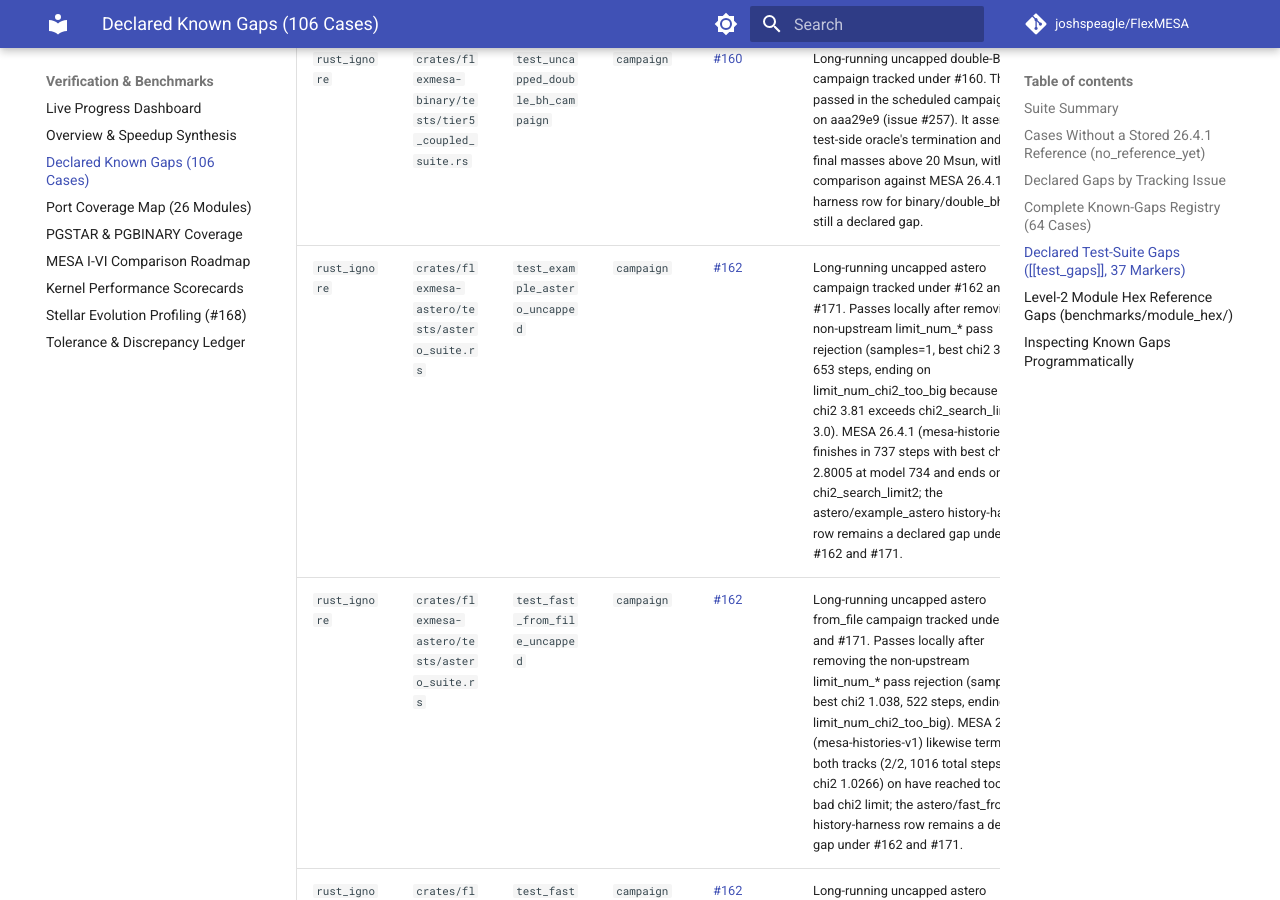
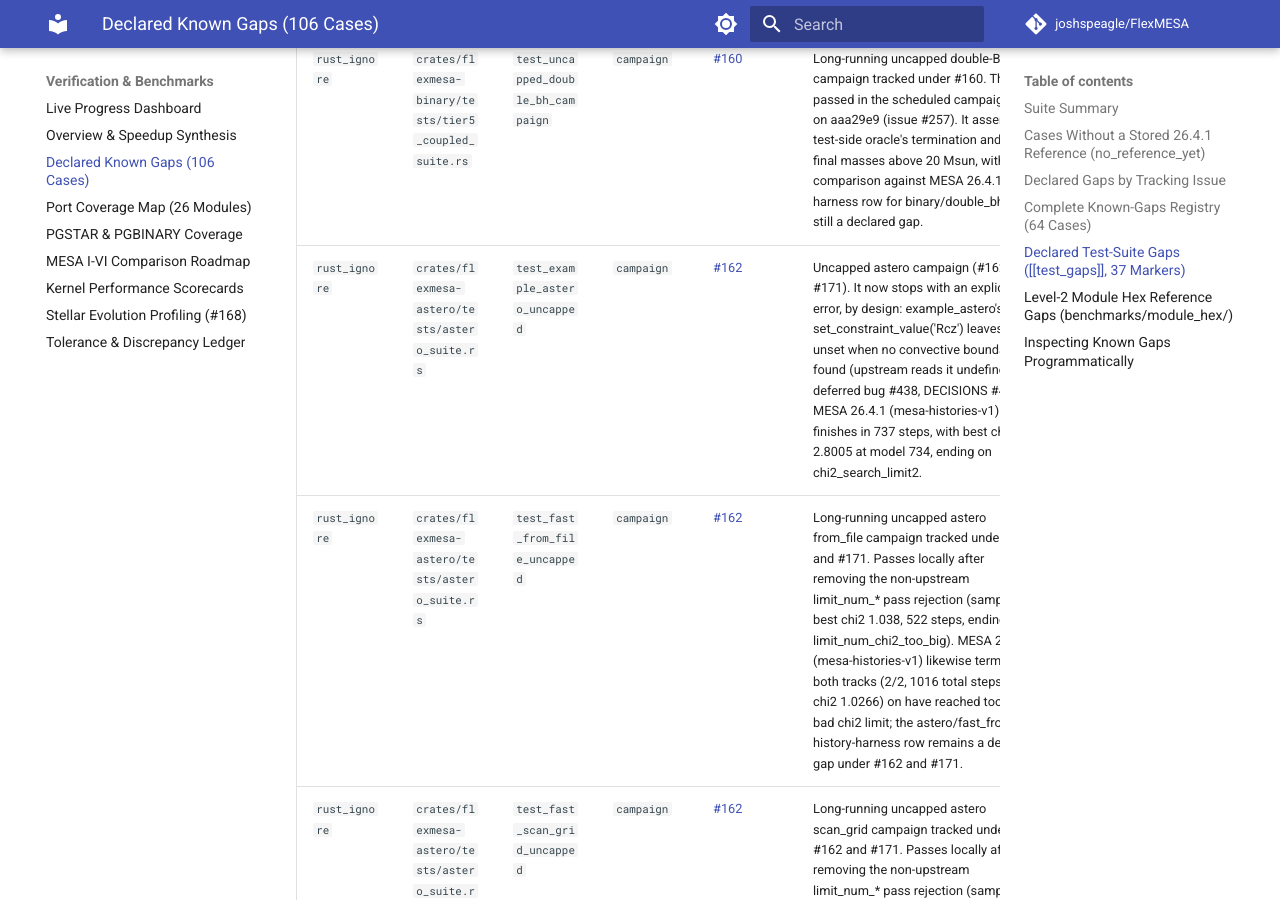
Before and after one commit to joshspeagle/FlexMESA, an MkDocs documentation site: the page built from docs/benchmarks/known-gaps.md, in a window 1280 px wide and 900 px high, scrolled down 13421 px. Built offline with MkDocs 1.6.1 and Material for MkDocs 9.7.7, drawn with Linux system fonts in a browser that asks for light colours; comment, search, counter and statistics services are not loaded.

Commit message:
test-gaps: example_astero uncapped campaign now fails by design on the Rcz explicit error (#438, #532)
The scheduled verification campaign (#532, run 45453155505) reports
test_example_astero_uncapped as an unexpected --ignored failure.
example_astero's set_constraint_value('Rcz') leaves val unset when no
convective boundary is found. Upstream reads it undefined, and FlexMESA
raises the explicit error required by DECISIONS #43 (deferred bug
#438). The declaration said expect_fail_when_run = false; it is now
true, and the reason explains why. No test code or expected value
changed.

Verification: known_gaps_gate --fail-on-imperative-skips: 0
undeclared, 0 stale. The known-gaps page is regenerated.

Co-Authored-By: Claude Opus 5.5 <noreply@anthropic.com>
Claude-Session: https://claude.ai/code/session_01JkqiRnFZiWFNhdBU31xmqX

```diff
--- a/docs/benchmarks/known-gaps.md
+++ b/docs/benchmarks/known-gaps.md
@@ -129,7 +129,7 @@ Every Rust `#[ignore]` and Python `xfail`/`skip` marker in the repository is tra
 | `rust_ignore` | `crates/flexmesa-binary/tests/tier5_coupled_suite.rs` | `test_uncapped_evolve_both_stars_campaign` | `campaign` | [#160](https://github.com/joshspeagle/FlexMESA/issues/160) | Long-running uncapped two-star coupled binary campaign tracked under #160 and scheduled campaign CI. |
 | `rust_ignore` | `crates/flexmesa-binary/tests/tier5_coupled_suite.rs` | `test_uncapped_wind_fed_bhhmxb_campaign` | `campaign` | [#160](https://github.com/joshspeagle/FlexMESA/issues/160) | Long-running uncapped wind-fed BH-HMXB binary campaign tracked under #160 and scheduled campaign CI. |
 | `rust_ignore` | `crates/flexmesa-binary/tests/tier5_coupled_suite.rs` | `test_uncapped_double_bh_campaign` | `campaign` | [#160](https://github.com/joshspeagle/FlexMESA/issues/160) | Long-running uncapped double-BH campaign tracked under #160. The test passed in the scheduled campaign run on aaa29e9 (issue #257). It asserts the test-side oracle's termination and both final masses above 20 Msun, with no comparison against MESA 26.4.1; the harness row for binary/double_bh is still a declared gap. |
-| `rust_ignore` | `crates/flexmesa-astero/tests/astero_suite.rs` | `test_example_astero_uncapped` | `campaign` | [#162](https://github.com/joshspeagle/FlexMESA/issues/162) | Long-running uncapped astero campaign tracked under #162 and #171. Passes locally after removing the non-upstream limit_num_* pass rejection (samples=1, best chi2 3.81, 653 steps, ending on limit_num_chi2_too_big because best chi2 3.81 exceeds chi2_search_limit1 = 3.0). MESA 26.4.1 (mesa-histories-v1) finishes in 737 steps with best chi2 2.8005 at model 734 and ends on chi2_search_limit2; the astero/example_astero history-harness row remains a declared gap under #162 and #171. |
+| `rust_ignore` | `crates/flexmesa-astero/tests/astero_suite.rs` | `test_example_astero_uncapped` | `campaign` | [#162](https://github.com/joshspeagle/FlexMESA/issues/162) | Uncapped astero campaign (#162, #171). It now stops with an explicit error, by design: example_astero's set_constraint_value('Rcz') leaves val unset when no convective boundary is found (upstream reads it undefined; deferred bug #438, DECISIONS #43). MESA 26.4.1 (mesa-histories-v1) finishes in 737 steps, with best chi2 2.8005 at model 734, ending on chi2_search_limit2. |
 | `rust_ignore` | `crates/flexmesa-astero/tests/astero_suite.rs` | `test_fast_from_file_uncapped` | `campaign` | [#162](https://github.com/joshspeagle/FlexMESA/issues/162) | Long-running uncapped astero from_file campaign tracked under #162 and #171. Passes locally after removing the non-upstream limit_num_* pass rejection (samples=2, best chi2 1.038, 522 steps, ending on limit_num_chi2_too_big). MESA 26.4.1 (mesa-histories-v1) likewise terminates both tracks (2/2, 1016 total steps, best chi2 1.0266) on have reached too many bad chi2 limit; the astero/fast_from_file history-harness row remains a declared gap under #162 and #171. |
 | `rust_ignore` | `crates/flexmesa-astero/tests/astero_suite.rs` | `test_fast_scan_grid_uncapped` | `campaign` | [#162](https://github.com/joshspeagle/FlexMESA/issues/162) | Long-running uncapped astero scan_grid campaign tracked under #162 and #171. Passes locally after removing the non-upstream limit_num_* pass rejection (samples=4, best chi2 1.380, 896 steps, ending on limit_num_chi2_too_big). MESA 26.4.1 (mesa-histories-v1) likewise terminates all four tracks (4/4, 1765 total steps, best chi2 0.5724) on have reached too many bad chi2 limit; the astero/fast_scan_grid history-harness row remains a declared gap under #162 and #171. |
 | `rust_ignore` | `crates/flexmesa-astero/tests/astero_suite.rs` | `test_fast_simplex_uncapped` | `campaign` | [#162](https://github.com/joshspeagle/FlexMESA/issues/162) | Long-running uncapped astero simplex campaign tracked under #162 and #171. Passes locally after fixing verify_photo_restart_parity age-stop clearing, removing x_first clamping under enforce_bounds = false, returning 1e99 on unaccepted tracks, and accepting limit_num_chi2_too_big (samples=5, best chi2 0.04318, 1861 steps). MESA 26.4.1 (mesa-histories-v1) evaluates 7 tracks (6 recorded samples, 1 max_age trial, 2724 total steps, best chi2 0.04606); the astero/fast_simplex history-harness row remains a declared gap under #162 and #171. |
```
Also changed, not shown: 1 other file.
